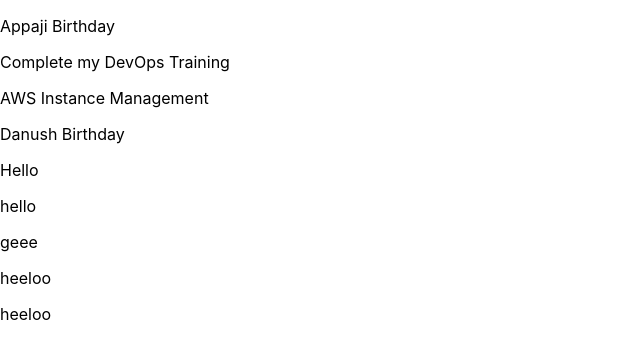
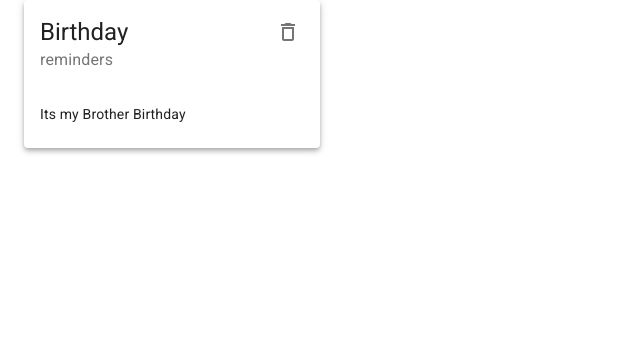
Before and after one commit to Bapugouda-B/React-MaterialUI-Notes-Project, a React (Create React App) app: page / in a window 1280 px wide. Shown: the top 358 px of the page, without its empty margins (0-640 px from the left). Built offline with nearby package versions, Linux system fonts and the light colour scheme; data requests are answered from the project's data file.

Commit message:
Explored MUI Grid component and used it

```diff
--- a/data/db.json
+++ b/data/db.json
@@ -1,58 +1,10 @@
 {
   "notes": [
     {
-      "title": "Appaji Birthday",
-      "description": "lorem ipsum dolor sit",
+      "title": "Birthday",
+      "description": "Its my Brother Birthday",
       "category": "reminders",
       "id": 1
-    },
-    {
-      "title": "Complete my DevOps Training",
-      "description": "lorem ipsum dolor sit",
-      "category": "work",
-      "id": 3
-    },
-    {
-      "title": "AWS Instance Management",
-      "description": "lorem ipsum dolor sit",
-      "category": "todos",
-      "id": 3
-    },
-    {
-      "title": "Danush Birthday",
-      "description": "Its my brother birthday",
-      "category": "reminders",
-      "id": 4
-    },
-    {
-      "title": "Hello",
-      "description": "Brother",
-      "category": "work",
-      "id": 5
-    },
-    {
-      "title": "hello",
-      "description": "hello",
-      "category": "todos",
-      "id": 6
-    },
-    {
-      "title": "geee",
-      "description": "ggfff",
-      "category": "reminders",
-      "id": 7
-    },
-    {
-      "title": "heeloo",
-      "description": "hello",
-      "category": "money",
-      "id": 8
-    },
-    {
-      "title": "heeloo",
-      "description": "hello",
-      "category": "reminders",
-      "id": 9
     }
   ]
 }
--- a/src/App.js
+++ b/src/App.js
@@ -1,6 +1,6 @@
 import { BrowserRouter, Route, Routes } from "react-router-dom";
-import Notes from "./components/Notes.js";
-import CreateNotes from "./components/CreateNotes.js";
+import Notes from "./pages/Notes.js";
+import CreateNotes from "./pages/CreateNotes.js";
 import { createTheme, ThemeProvider } from "@material-ui/core/styles";
 import { purple } from "@material-ui/core/colors";
 
--- /dev/null
+++ b/src/components/NoteCard.js
@@ -0,0 +1,28 @@
+import React from "react";
+import { Card, CardContent, CardHeader, IconButton, Typography } from "@material-ui/core";
+import { DeleteOutline } from "@material-ui/icons";
+
+const NoteCard = ({ note, handleDelete }) => {
+  return (
+    <div>
+      <Card elevation={4}>
+        <CardHeader
+          action={
+            <IconButton onClick={()=>handleDelete(note.id)}>
+              <DeleteOutline />
+            </IconButton>
+          }
+          title={note.title}
+          subheader={note.category}
+        />
+        <CardContent>
+            <Typography variant="body2" color="textPrimary">
+            {note.description}
+            </Typography>
+        </CardContent>
+      </Card>
+    </div>
+  );
+};
+
+export default NoteCard;
--- a/src/components/Notes.js
+++ /dev/null
@@ -1,21 +0,0 @@
-import React, { useEffect, useState } from 'react'
-
-const Notes = () => {
-
-  const [notes, setNotes] = useState([])
-  useEffect(()=>{
-    fetch('http://localhost:8000/notes')
-    .then(res=> res.json())
-    .then(data => setNotes(data))
-  }, [])
-
-  return (
-    <div>
-      {notes.map(note =>(
-        <p key={note.id}>{note.title}</p>
-      ))}
-    </div>
-  )
-}
-
-export default Notes;
--- /dev/null
+++ b/src/pages/Notes.js
@@ -0,0 +1,34 @@
+import React, { useEffect, useState } from "react";
+import { Container, Grid } from "@material-ui/core";
+import NoteCard from "../components/NoteCard.js";
+
+const Notes = () => {
+  const [notes, setNotes] = useState([]);
+  useEffect(() => {
+    fetch("http://localhost:8000/notes")
+      .then((res) => res.json())
+      .then((data) => setNotes(data));
+  }, []);
+
+  const handleDelete = async (id) => {
+    await fetch("http://localhost:8000/notes/"+id, {
+      method: "DELETE",
+    })
+    const newNotes = notes.filter(note => note.id !== id);
+    setNotes(newNotes);
+  }
+
+  return (
+    <Container>
+      <Grid container spacing={2}>
+      {notes.map((note) => (
+        <Grid item key={note.id} xs={12} sm={6} md={3}>
+          <NoteCard note={note} handleDelete={handleDelete}/>
+        </Grid>
+      ))}
+      </Grid>
+    </Container>
+  );
+};
+
+export default Notes;
```
Also changed, not shown: src/pages/CreateNotes.js (renamed from src/components/CreateNotes.js).
